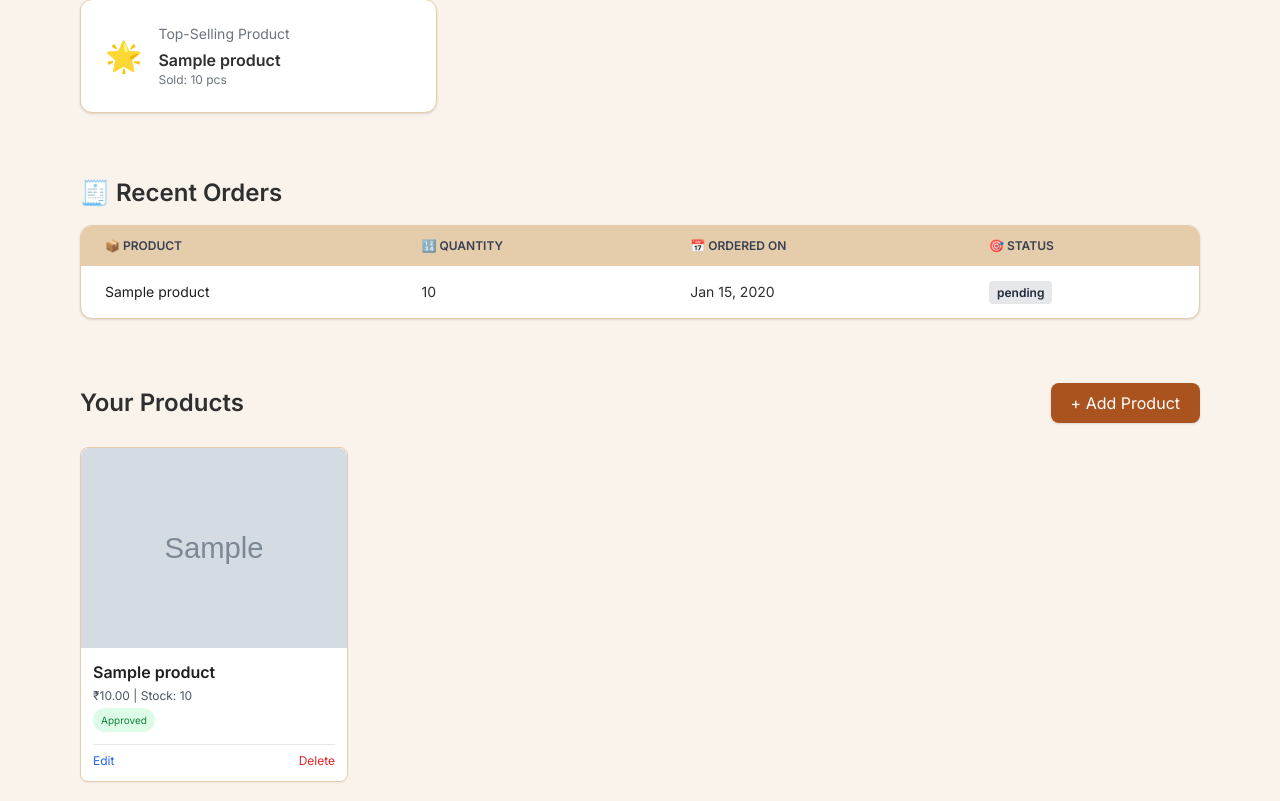
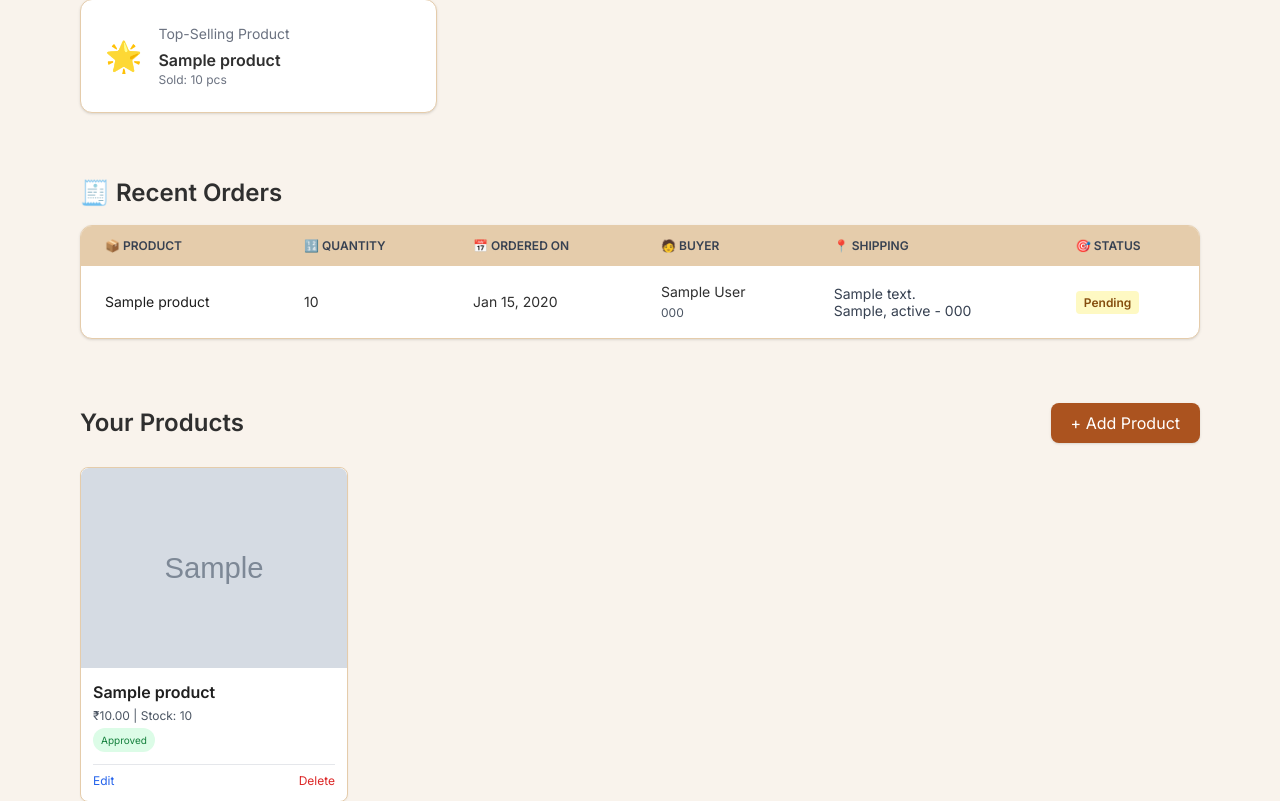
Before and after one commit to Subratomondal/Aarta-Web-Application-, a Django app: page /products/dashboard/ in a window 1280 px wide. Shown: the part 371-1172 px from the top of the page. Run offline with Django 5.2, Linux system fonts and the light colour scheme; a user stored in the database is signed in; tables that the repository leaves empty hold one stand-in row (values such as "Sample post"); grey boxes marked "Sample" are stand-in pictures; some libraries are stand-ins or nearby versions.

Commit message:
Now artisan can see  their recent ordered product along with buyer's address details and buyer can able to save their address

```diff
--- a/Aarta/templates/products/artisan_dashboard.html
+++ b/Aarta/templates/products/artisan_dashboard.html
@@ -45,7 +45,7 @@
     {% endif %}
   </div>
 
-  <!-- Recent Orders Section (unchanged) -->
+  <!-- Recent Orders Section -->
     <div class="mt-16">
       <h3 class="text-2xl font-semibold text-dark mb-4">🧾 Recent Orders</h3>
       {% if recent_orders %}
@@ -56,6 +56,8 @@
               <th class="px-6 py-3">📦 Product</th>
               <th class="px-6 py-3">🔢 Quantity</th>
               <th class="px-6 py-3">📅 Ordered On</th>
+              <th class="px-6 py-3">🧑 Buyer</th>
+              <th class="px-6 py-3">📍 Shipping</th>
               <th class="px-6 py-3">🎯 Status</th>
             </tr>
           </thead>
@@ -65,12 +67,26 @@
               <td class="px-6 py-4 font-medium text-charcoal">{{ item.product.name }}</td>
               <td class="px-6 py-4">{{ item.quantity }}</td>
               <td class="px-6 py-4">{{ item.order.created_at|date:"M d, Y" }}</td>
+
+              <!-- Buyer Info -->
               <td class="px-6 py-4">
-              {% if item.order.status == "Pending" %}
+                {{ item.order.full_name }}<br>
+                <span class="text-xs text-gray-600">{{ item.order.phone_number }}</span>
+              </td>
+
+              <!-- Shipping Info -->
+              <td class="px-6 py-4 text-sm text-gray-700 leading-tight">
+                {{ item.order.address }}<br>
+                {{ item.order.city }}, {{ item.order.state }} - {{ item.order.postal_code }}
+              </td>
+
+              <!-- Status -->
+              <td class="px-6 py-4">
+                {% if item.order.status == "pending" %}
                   <span class="text-yellow-800 bg-yellow-100 px-2 py-1 rounded text-xs font-semibold">Pending</span>
-              {% elif item.order.status == "Shipped" %}
+                {% elif item.order.status == "shipped" %}
                   <span class="text-blue-800 bg-blue-100 px-2 py-1 rounded text-xs font-semibold">Shipped</span>
-              {% elif item.order.status == "Delivered" %}
+                {% elif item.order.status == "delivered" %}
                   <span class="text-green-800 bg-green-100 px-2 py-1 rounded text-xs font-semibold">Delivered</span>
                 {% else %}
                   <span class="text-gray-800 bg-gray-200 px-2 py-1 rounded text-xs font-semibold">{{ item.order.status }}</span>
```
Lines whose indentation alone changed are shown as unchanged.
